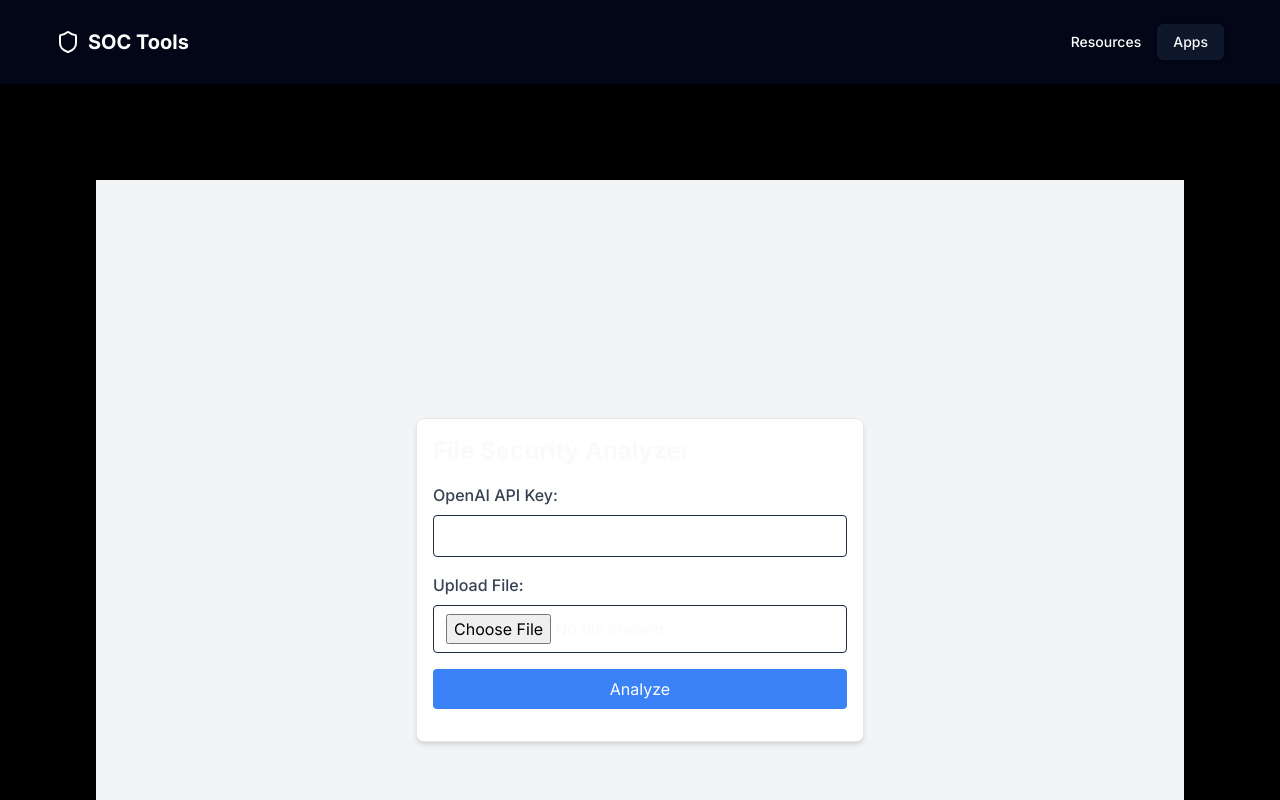
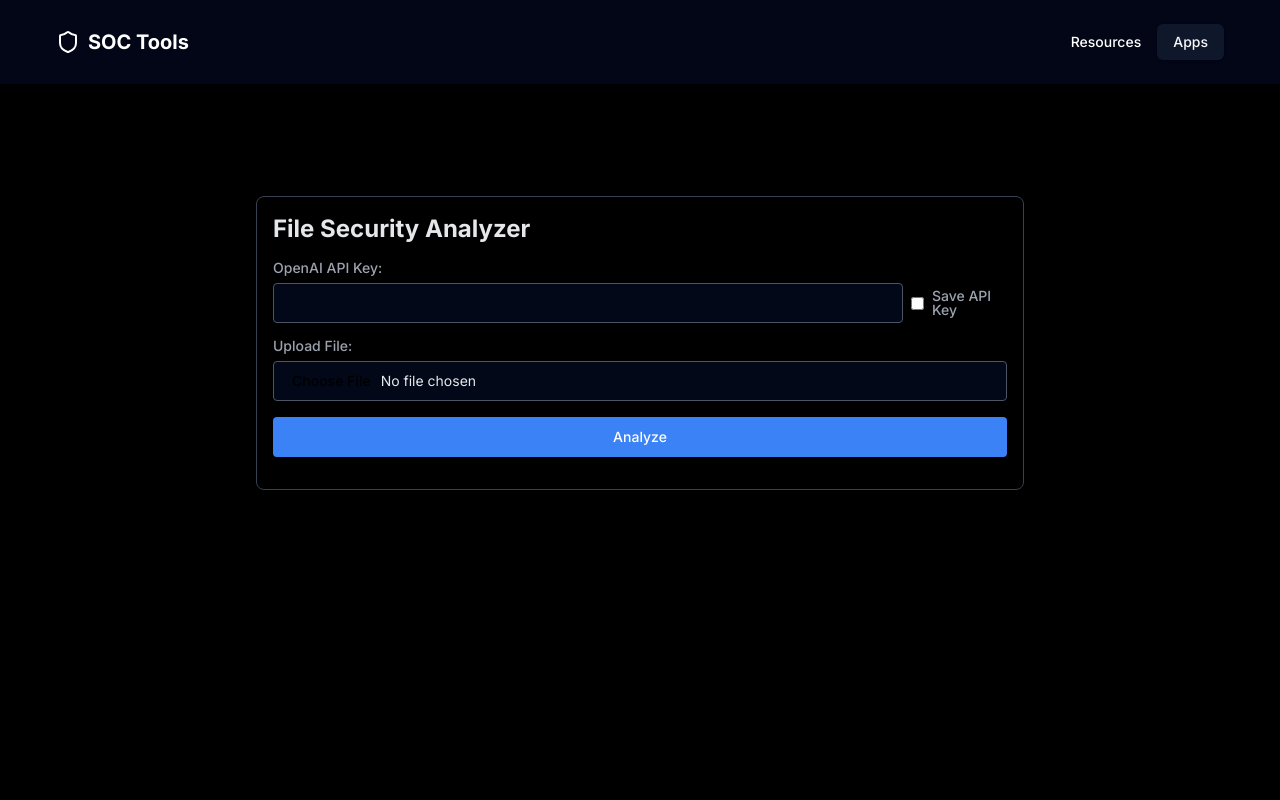
Before and after one commit to scissorhands26/soctools, a Next.js app: page /apps/aifileexaminer in a window 1280 px wide. Shown: the top 800 px of the page. Built offline with nearby package versions, Linux system fonts and the light colour scheme.

Commit message:
Updated app

```diff
--- a/app/page.tsx
+++ b/app/page.tsx
@@ -9,12 +9,9 @@ import {
   CardFooter,
 } from "@/components/ui/card";
 import {
-  BoltIcon,
   BookOpenIcon,
   FileTextIcon,
-  MenuIcon,
   ShieldIcon,
-  TargetIcon,
   VideoIcon,
 } from "lucide-react";
 import { HomeChart } from "@/components/HomeChart";
--- a/components/tools/AIFileExaminer.tsx
+++ b/components/tools/AIFileExaminer.tsx
@@ -1,123 +1,274 @@
 "use client";
 
-import { useState } from "react";
+import { useState, useReducer } from "react";
+import OpenAI from "openai";
+import { Input } from "../ui/input";
+import { Button } from "../ui/button";
+import { Label } from "../ui/label";
+import ReactMarkdown from "react-markdown";
 
-interface FileAnalysisResult {
-  analysis: string;
+// Define types for different output components
+interface MarkdownOutputProps {
+  content: string;
+}
+
+// MarkdownOutput component
+const MarkdownOutput: React.FC<MarkdownOutputProps> = ({ content }) => {
+  return <ReactMarkdown className="markdown-body">{content}</ReactMarkdown>;
+};
+
+// Define the output type
+type OutputType = { type: "markdown"; content: string };
+
+async function analyzeFileWithPython(
+  file: File,
+  apiKey: string,
+  dispatch: React.Dispatch<{ type: string; payload: OutputType }>
+): Promise<void> {
+  const formData = new FormData();
+  formData.append("file", file);
+  formData.append("purpose", "assistants");
+
+  try {
+    // Upload the file to OpenAI
+    const fileResponse = await fetch("https://api.openai.com/v1/files", {
+      method: "POST",
+      headers: {
+        Authorization: `Bearer ${apiKey}`,
+      },
+      body: formData,
+    });
+
+    if (!fileResponse.ok) {
+      const errorText = await fileResponse.text();
+      throw new Error(
+        `File upload failed: ${fileResponse.status} - ${errorText}`
+      );
+    }
+
+    const fileData = await fileResponse.json();
+    console.log("File uploaded successfully:", fileData);
+
+    const openai = new OpenAI({
+      apiKey: apiKey,
+      dangerouslyAllowBrowser: true,
+    });
+
+    // Create an assistant
+    const assistant = await openai.beta.assistants.create({
+      name: "Security Analyzer",
+      instructions: `Analyze this file for security issues. Please follow these steps:
+          1. Calculate and display the following hashes for the file: MD5, SHA-1, and SHA-256.
+          2. Extract and display the file metadata, including file size, type, and extension.
+          3. If the file is a document or archive, list its contents.
+          4. Perform a thorough analysis using Python to check for any security vulnerabilities or malicious content.
+          5. Summarize your findings, including any detected vulnerabilities or malicious content. Do not repeat any step unless necessary.
+          6. Provide suggested next steps for the analyst to perform manually.
+          Note: Provide only your findings and results, not your thought process or the steps you took.`,
+      tools: [{ type: "code_interpreter" }],
+      model: "gpt-4o-mini",
+    });
+
+    console.log("Assistant created:", assistant);
+
+    // Create a thread
+    const thread = await openai.beta.threads.create();
+    console.log("Thread created:", thread);
+
+    // Add a message to the thread with the file
+    const message = await openai.beta.threads.messages.create(thread.id, {
+      role: "user",
+      content: "Analyze this file.",
+      attachments: [
+        {
+          file_id: fileData.id,
+          tools: [{ type: "code_interpreter" }],
+        },
+      ],
+    });
+    console.log("Message added to thread:", message);
+
+    let currentMarkdown = "";
+    let buffer = "";
+    let bufferTimeout: NodeJS.Timeout | null = null;
+
+    const flushBuffer = () => {
+      if (buffer) {
+        currentMarkdown += buffer;
+        dispatch({
+          type: "ADD_OUTPUT",
+          payload: { type: "markdown", content: currentMarkdown },
+        });
+        buffer = "";
+      }
+    };
+
+    const run = openai.beta.threads.runs
+      .stream(thread.id, {
+        assistant_id: assistant.id,
+      })
+      .on("textCreated", (text) => {
+        console.log(text);
+        // Don't add "code_interpreter" to the buffer
+      })
+      .on("textDelta", (textDelta, snapshot) => {
+        console.log(textDelta.value);
+        buffer += textDelta.value;
+        if (bufferTimeout) clearTimeout(bufferTimeout);
+        bufferTimeout = setTimeout(flushBuffer, 500);
+      })
+      .on("toolCallCreated", (toolCall) => {
+        console.log(toolCall.type);
+        // Don't add "code_interpreter" to the buffer
+      })
+      .on("toolCallDelta", (toolCallDelta, snapshot) => {
+        if (toolCallDelta.type === "code_interpreter") {
+          // @ts-ignore
+          if (toolCallDelta.code_interpreter.input) {
+            // @ts-ignore
+            console.log(toolCallDelta.code_interpreter.input);
+            // Do not add code interpreter input to buffer
+          }
+          // @ts-ignore
+          if (toolCallDelta.code_interpreter.outputs) {
+            console.log("\noutput >\n");
+            // Do not add code interpreter outputs to buffer
+          }
+          if (bufferTimeout) clearTimeout(bufferTimeout);
+          bufferTimeout = setTimeout(flushBuffer, 500);
+        }
+      });
+
+    // Listen for completion
+    run.on("end", async () => {
+      flushBuffer();
+      dispatch({
+        type: "ADD_OUTPUT",
+        payload: { type: "markdown", content: currentMarkdown.trim() },
+      });
+    });
+  } catch (error) {
+    console.error("Error during file analysis:", error);
+    throw error;
+  }
+}
+
+function analysisReducer(
+  state: OutputType[],
+  action: { type: string; payload: OutputType }
+) {
+  switch (action.type) {
+    case "ADD_OUTPUT":
+      return [...state, action.payload];
+    default:
+      return state;
+  }
 }
 
 export default function FileSecurityAnalyzer() {
-  const [apiKey, setApiKey] = useState<string>("");
+  const [apiKey, setApiKey] = useState<string>(
+    localStorage.getItem("apiKey") || ""
+  );
   const [file, setFile] = useState<File | null>(null);
-  const [analysisResult, setAnalysisResult] =
-    useState<FileAnalysisResult | null>(null);
+  const [analysisResult, dispatch] = useReducer(analysisReducer, []);
   const [loading, setLoading] = useState<boolean>(false);
+  const [saveApiKey, setSaveApiKey] = useState<boolean>(
+    !!localStorage.getItem("apiKey")
+  );
 
   const handleFileChange = (event: React.ChangeEvent<HTMLInputElement>) => {
     const selectedFile = event.target.files?.[0];
     setFile(selectedFile || null);
   };
 
-  const handleApiKeyChange = (event: React.ChangeEvent<HTMLInputElement>) => {
-    setApiKey(event.target.value);
-  };
-
   const handleAnalyze = async () => {
     if (!file || !apiKey) {
-      alert("Please provide both the OpenAI API key and a file.");
+      alert("Please provide both the API key and a file to analyze.");
       return;
     }
 
+    if (saveApiKey) {
+      localStorage.setItem("apiKey", apiKey);
+    } else {
+      localStorage.removeItem("apiKey");
+    }
+
     setLoading(true);
-    const reader = new FileReader();
-    reader.onload = async () => {
-      const fileContent = reader.result;
-      const response = await analyzeFileWithGPT4(
-        apiKey,
-        file.name,
-        fileContent as string
-      );
-      setAnalysisResult({ analysis: response });
+
+    try {
+      await analyzeFileWithPython(file, apiKey, dispatch);
+    } catch (error) {
+      console.error("An error occurred while analyzing the file:", error);
+      // @ts-ignore
+      alert(`An error occurred while analyzing the file: ${error.message}`);
+    } finally {
       setLoading(false);
-    };
-    reader.readAsText(file);
-  };
-
-  const analyzeFileWithGPT4 = async (
-    apiKey: string,
-    fileName: string,
-    fileContent: string
-  ): Promise<string> => {
-    const prompt = `You are a security expert. Analyze the following file for any security vulnerabilities or malicious content. Provide a detailed analysis and recommendations. \n\nFile Name: ${fileName}\n\nFile Content:\n${fileContent}`;
-    try {
-      const response = await fetch(
-        "https://api.openai.com/v1/engines/gpt-4/completions",
-        {
-          method: "POST",
-          headers: {
-            Authorization: `Bearer ${apiKey}`,
-            "Content-Type": "application/json",
-          },
-          body: JSON.stringify({
-            prompt: prompt,
-            max_tokens: 1024,
-          }),
-        }
-      );
-      const data = await response.json();
-      return data.choices[0].text;
-    } catch (error) {
-      console.error("Error querying OpenAI API:", error);
-      return "Error querying OpenAI API. Please check your API key and try again.";
     }
   };
 
   return (
-    <div className="flex flex-col items-center justify-center w-full h-screen bg-gray-100 p-4">
-      <div className="w-full max-w-md bg-white rounded-lg p-4 shadow-md border border-gray-200">
+    <div className="flex flex-col items-center w-full h-screen p-4 bg-black text-gray-200">
+      <div className="w-full max-w-3xl rounded-lg p-4 shadow-md border border-gray-700">
         <h2 className="text-2xl font-bold mb-4">File Security Analyzer</h2>
         <div className="mb-4">
-          <label
+          <Label
             htmlFor="apiKey"
-            className="block text-gray-700 font-medium mb-2"
+            className="block text-gray-400 font-medium mb-2"
           >
             OpenAI API Key:
-          </label>
-          <input
-            type="text"
-            id="apiKey"
-            value={apiKey}
-            onChange={handleApiKeyChange}
-            className="w-full px-3 py-2 border rounded"
+          </Label>
+          <div className="flex items-center">
+            <Input
+              type="text"
+              id="apiKey"
+              value={apiKey}
+              onChange={(e) => setApiKey(e.target.value)}
+              className="w-full px-3 py-2 border rounded text-gray-200 border-gray-600 mr-2"
+            />
+            <input
+              type="checkbox"
+              id="saveApiKey"
+              checked={saveApiKey}
+              onChange={(e) => setSaveApiKey(e.target.checked)}
+              className="mr-2"
+            />
+            <Label htmlFor="saveApiKey" className="text-gray-400">
+              Save API Key
+            </Label>
+          </div>
+        </div>
+        <div className="mb-4">
+          <Label
+            htmlFor="fileInput"
+            className="block text-gray-400 font-medium mb-2"
+          >
+            Upload File:
+          </Label>
+          <Input
+            type="file"
+            id="fileInput"
+            onChange={handleFileChange}
+            className="w-full px-3 py-2 border rounded text-gray-200 border-gray-600"
           />
         </div>
         <div className="mb-4">
-          <label
-            htmlFor="fileInput"
-            className="block text-gray-700 font-medium mb-2"
-          >
-            Upload File:
-          </label>
-          <input
-            type="file"
-            id="fileInput"
-            onChange={handleFileChange}
-            className="w-full px-3 py-2 border rounded"
-          />
-        </div>
-        <div className="mb-4">
-          <button
+          <Button
             onClick={handleAnalyze}
             className="w-full bg-blue-500 text-white px-3 py-2 rounded hover:bg-blue-700"
             disabled={loading}
           >
             {loading ? "Analyzing..." : "Analyze"}
-          </button>
+          </Button>
         </div>
-        {analysisResult && (
-          <div className="bg-gray-100 p-4 rounded-lg mt-4">
+        {analysisResult.length > 0 && (
+          <div
+            className="p-4 rounded-lg mt-4 border border-gray-700 overflow-y-auto"
+            style={{ height: "75vh" }}
+          >
             <h3 className="text-xl font-bold mb-2">Analysis Result</h3>
-            <pre className="whitespace-pre-wrap">{analysisResult.analysis}</pre>
+            {analysisResult.map((result, index) => (
+              <MarkdownOutput key={index} content={result.content} />
+            ))}
           </div>
         )}
       </div>
--- a/package.json
+++ b/package.json
@@ -18,9 +18,11 @@
     "jszip": "^3.10.1",
     "lucide-react": "^0.411.0",
     "next": "14.2.5",
+    "openai": "^4.53.0",
     "pdfjs-dist": "^4.4.168",
     "react": "^18",
     "react-dom": "^18",
+    "react-markdown": "^9.0.1",
     "recharts": "^2.12.7",
     "tailwind-merge": "^2.4.0",
     "tailwindcss-animate": "^1.0.7",
```
Also changed, not shown: 1 other file (tests, documents, lock files or other folders).
